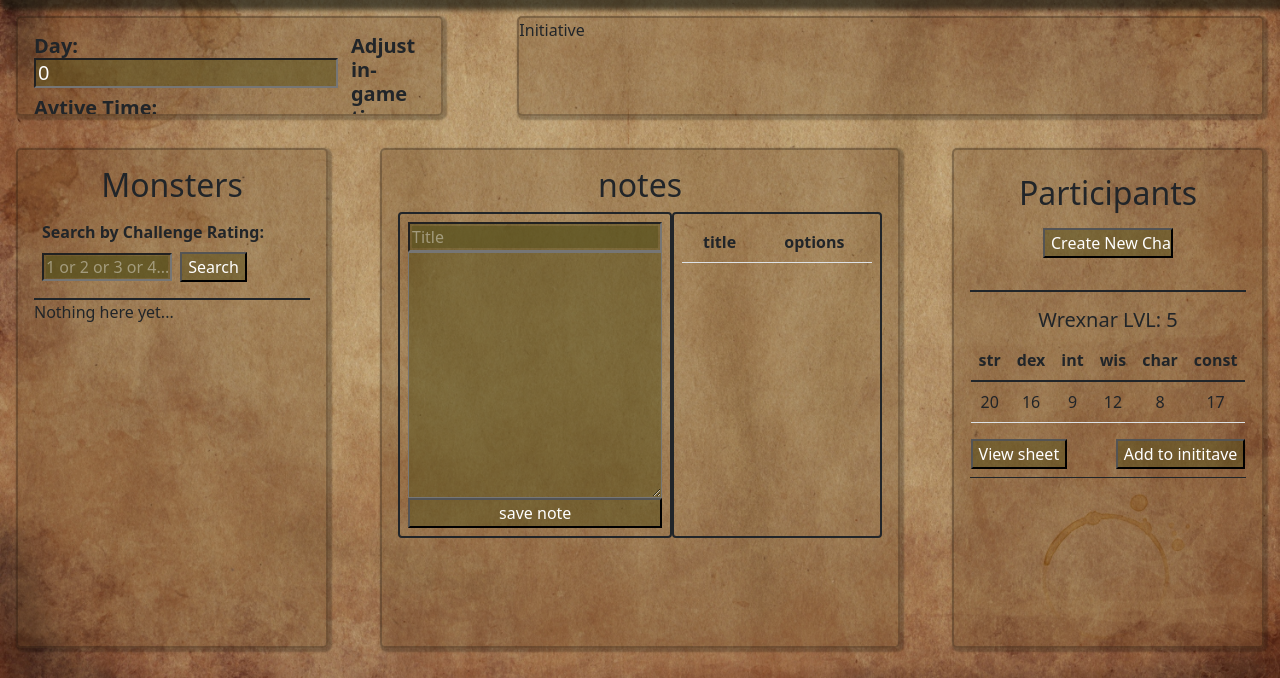
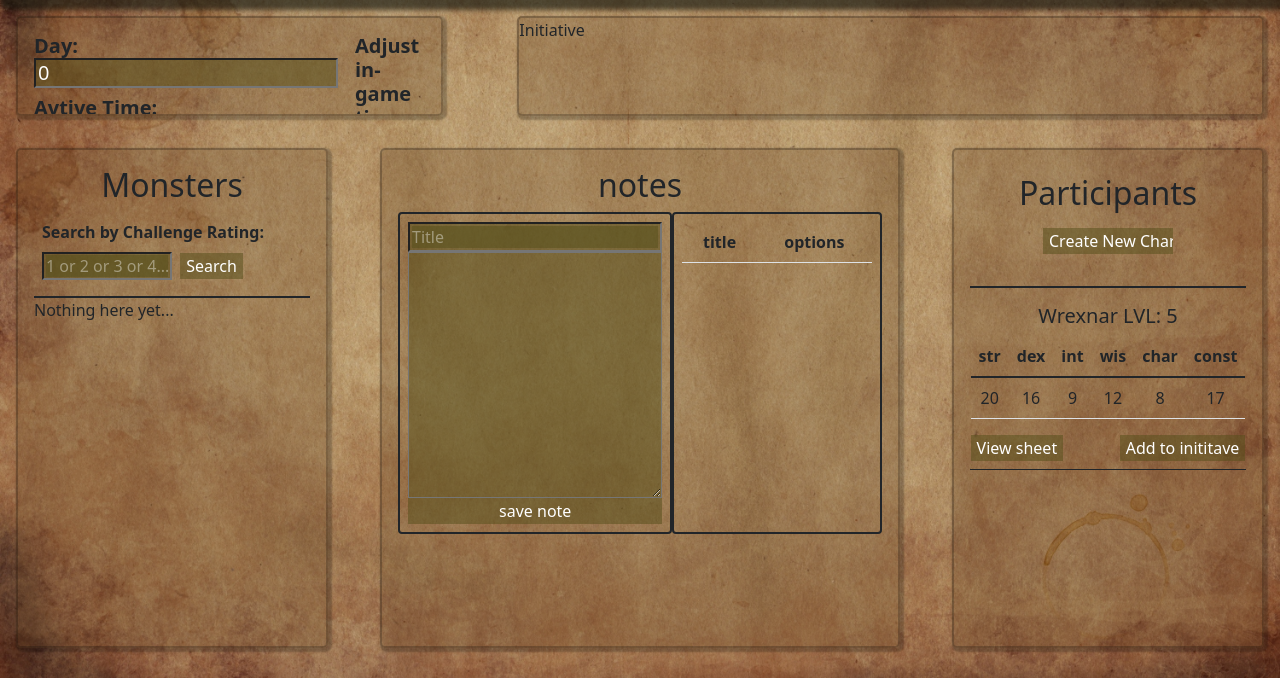
Before and after one commit to ShSlosar/Dungeon_Dashboard, a Flask app: template flask_app/templates/gameDashboard.html in a window 1280 px wide. Shown: the part 122-800 px from the top of the page. Run offline with Flask 2, Linux system fonts and the light colour scheme; the template is opened without the code that fills it, so the values that code supplies are empty; some libraries are stand-ins or nearby versions.

Commit message:
added initiative table & styling

```diff
--- a/flask_app/static/CSS/gameStyle.css
+++ b/flask_app/static/CSS/gameStyle.css
@@ -41,6 +41,10 @@ input[type=time]::placeholder{
     color:  rgba(255, 255, 255, 0.401) ;
     background-color: rgba(85, 79, 26, 0.51);
 }
+input[type=submit],
+input[type=button]{
+    border: none;
+}
 textarea::placeholder{
     color:  rgba(255, 255, 255, 0.401);
 }
@@ -55,16 +59,19 @@ textarea{
     overflow: auto;
 }
 .game-card-main::-webkit-scrollbar-thumb,
-textarea::-webkit-scrollbar-thumb {
+textarea::-webkit-scrollbar-thumb,
+#ini-card::-webkit-scrollbar-thumb {
     background: #07350a63;
     border-radius: 1ex;
-    box-shadow: 0px 1px 2px rgba(0, 0, 0, 0.75);
+    box-shadow: none;
 }
 .game-card-main::-webkit-scrollbar,
 .game-card-main::-webkit-scrollbar-corner,
 textarea::-webkit-scrollbar-corner,
-textarea::-webkit-scrollbar{
-    background: rgba(141, 131, 131, 0.104);
+textarea::-webkit-scrollbar,
+#ini-card::-webkit-scrollbar,
+#ini-card::-webkit-scrollbar-corner{
+    background: none;
 }
 input[type="number"]::-webkit-outer-spin-button,
 input[type="number"]::-webkit-inner-spin-button {
@@ -74,6 +81,7 @@ input[type="number"]::-webkit-inner-spin-button {
 .sub-btn:hover{
     background-color: rgba(85, 79, 26, 0.269);;
 }
+
 .fa-xmark,
 .remove-link{
     margin-left: 95%;
--- a/flask_app/static/JS/gameScript.js
+++ b/flask_app/static/JS/gameScript.js
@@ -98,6 +98,23 @@ function displayMods(element){
 
 }
 //-------------------------------------------------------------------------------------------
+
+// Add To initiative Card_____________________________________________________________________
+function addPlayerToIni(e,element){
+    globalThis.initiativeTbl = [];
+
+    initiativeCard.innerHTML += `
+        <div class="ini w-25 border-end border-2 border-dark d-flex justify-content-evenly align-items-center">
+            <div class=" col-4 border-end border-1 border-secondary">
+                <p><strong>#1. Wrexnar</strong></p>
+            </div>
+            <div class="col-5 d-flex flex-column">
+                <p><strong>HP:</strong> <input class="w-50" type="number" value="${data.hp}"></p>
+                <input class="sub-btn justify-self-center" type="button" value="Remove">
+            </div>
+        </div>
+    `
+}
 
 // Change modifier back to stat on mouse off__________________________________________________
 function revertToStat(element,data){
@@ -270,7 +287,7 @@ function displayPlayerEditForm(e,element){
 
 //Revert Center Card to Default View_____________________________________________________________
 function defaultCenterCard(e){
-    e.preventDefault();
+    // e.preventDefault();
     html = `
         <h2 class="text-center">notes</h2>
         <div class="d-flex justify-content-evenly ">
--- a/flask_app/templates/gameDashboard.html
+++ b/flask_app/templates/gameDashboard.html
@@ -36,7 +36,7 @@
                 <input type="submit" value="Change" onclick="changeclock(event)">
             </div>
         </div>
-        <div class="game-card col-7 m-3 " >
+        <div id="ini-card" class="game-card col-7 m-3">
             <p>Initiative</p>
         </div>
     </div>
```
